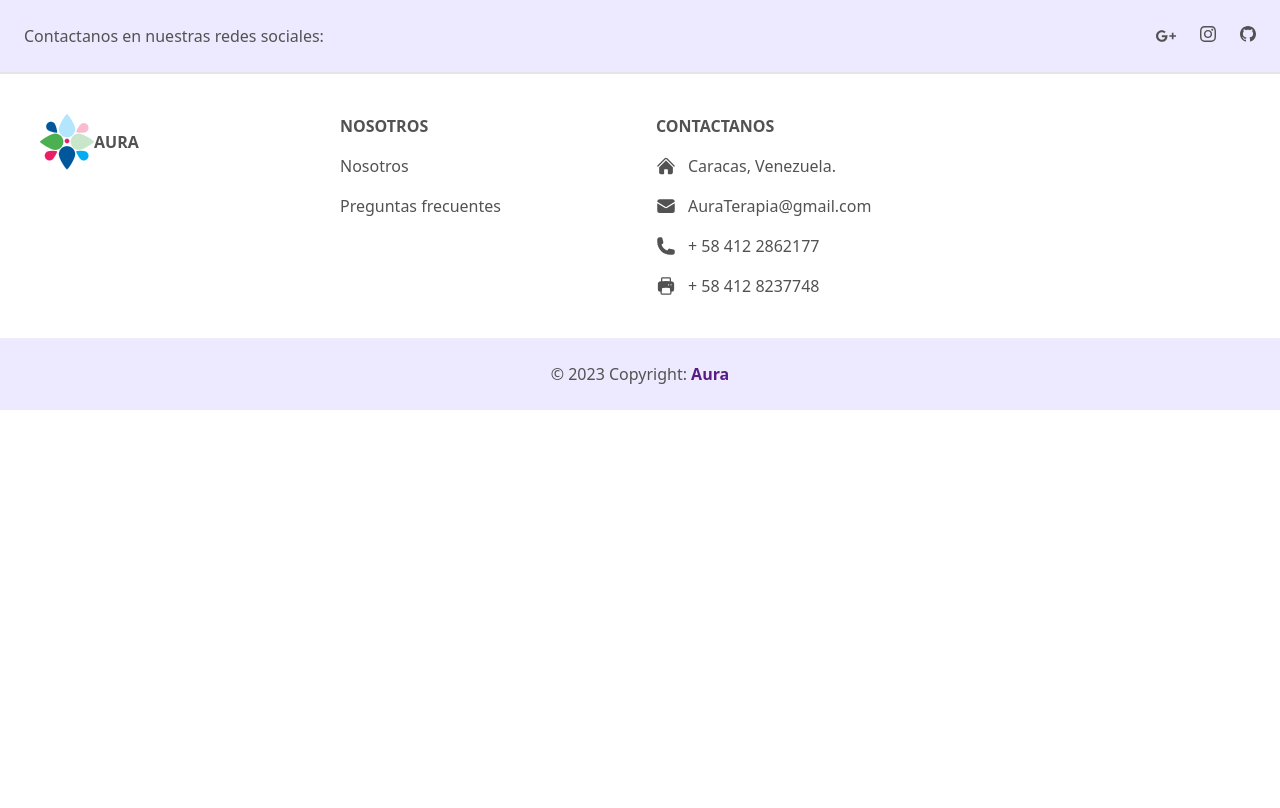
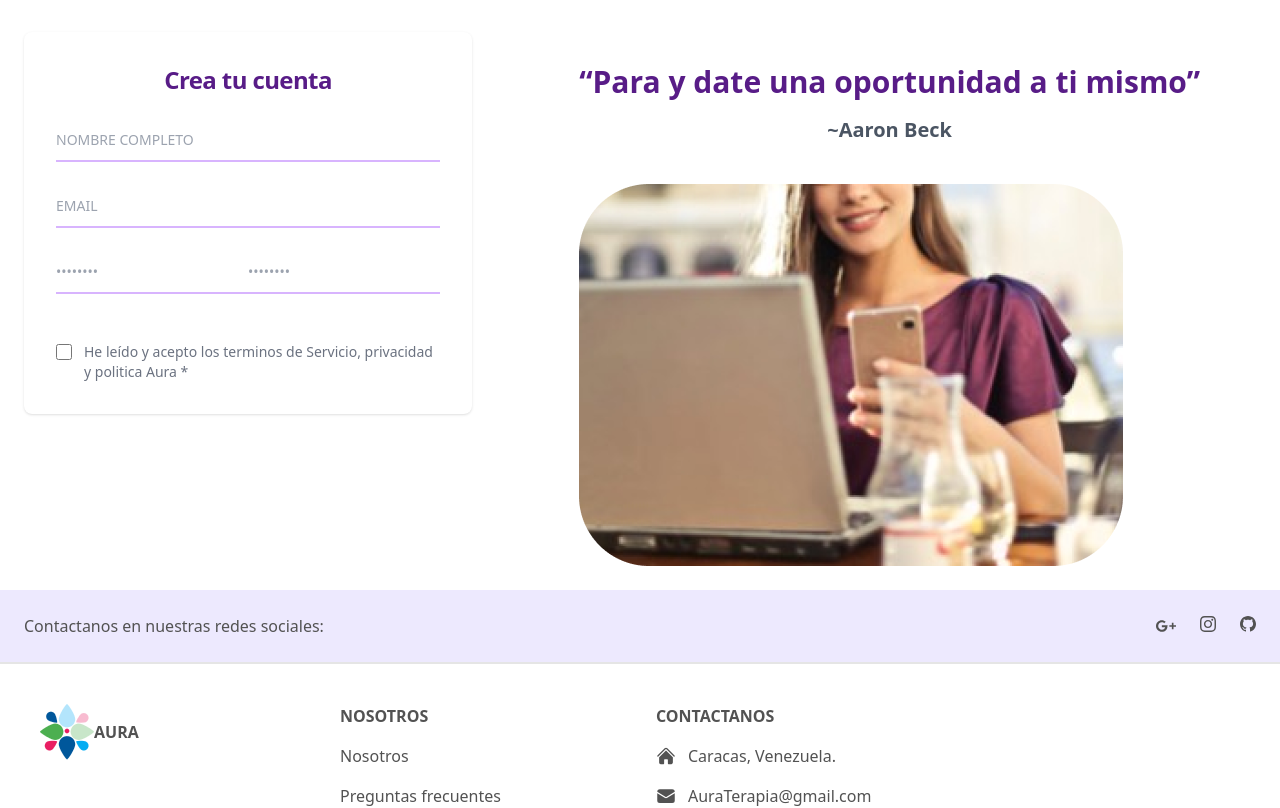
Before and after one commit to giubortone/Aura, a React (Vite) app: page /r in a window 1280 px wide. Shown: the top 808 px of the page. Built offline with nearby package versions, Linux system fonts and the light colour scheme.

Commit message:
registro por terminar
registro por terminar

```diff
--- a/src/App.jsx
+++ b/src/App.jsx
@@ -6,6 +6,7 @@ import Footer from "./Footer";
 import Home from './views/home/home'
 import Loginoption from './views/loginoption/loginoption'
 import Payment from './views/payment/payment'
+import Register from './views/register/register'
 
 function App() {
   return (
@@ -14,6 +15,7 @@ function App() {
         <Route path='/' element={<Home/>} />
         <Route path='h' element={<Loginoption/>} />
         <Route path='p' element={<Payment/>} />
+        <Route path='r' element={<Register/>} />
       </Routes>
       <div className="App">
         <Footer />
--- /dev/null
+++ b/src/views/register/register.jsx
@@ -0,0 +1,70 @@
+import React from 'react'
+
+ export default function Register() {
+    return(
+        <React.Fragment>
+
+            <dev className='flex justify-between'>
+                <dev>
+                    <section class="">
+  <                     div class="items-center justify-center px-6 py-8">
+                           <div class="w-full bg-white rounded-lg shadow dark:border md:mt-0 sm:max-w-md xl:p-0 dark:border-purple-900">
+                               <div class="p-6 space-y-4 md:space-y-6 sm:p-8">
+                                   <h1 class="text-center text-xl font-bold leading-tight tracking-tight text-purple-900 md:text-2xl dark:text-purple-900">
+                                       Crea tu cuenta
+                                   </h1>
+                                   <form class="space-y-4 md:space-y-6" action="#">
+
+                                        <div class="relative z-0 w-full mb-6 group">
+                                            <input type="name" name="floating_name" id="floating_name" class="block py-2.5 px-0 w-full text-sm text-purple-900 bg-transparent border-0 border-b-2 border-purple-300 appearance-none dark:border-purple-600 dark:focus:border-purple-900 focus:outline-none focus:ring-0 focus:border-purple-900 peer" placeholder="NOMBRE COMPLETO" required />
+                                            <label for="floating_name" class="peer-focus:font-medium absolute text-sm text-purple-900 dark:text-purple-400 duration-300 transform -translate-y-6 scale-75 top-3 -z-10 origin-[0] peer-focus:left-0 peer-focus:text-purple-900 peer-focus:dark:text-purple-900 peer-placeholder-shown:scale-100 peer-placeholder-shown:translate-y-0 peer-focus:scale-75 peer-focus:-translate-y-6"></label>
+                                        </div>
+
+                                        <div class="relative z-0 w-full mb-6 group">
+                                            <input type="email" name="floating_email" id="floating_email" class="block py-2.5 px-0 w-full text-sm text-purple-900 bg-transparent border-0 border-b-2 border-purple-300 appearance-none dark:border-purple-600 dark:focus:border-purple-900 focus:outline-none focus:ring-0 focus:border-purple-900 peer" placeholder="EMAIL" required />
+                                            <label for="floating_email" class="peer-focus:font-medium absolute text-sm text-purple-900 dark:text-purple-400 duration-300 transform -translate-y-6 scale-75 top-3 -z-10 origin-[0] peer-focus:left-0 peer-focus:text-purple-900 peer-focus:dark:text-purple-900 peer-placeholder-shown:scale-100 peer-placeholder-shown:translate-y-0 peer-focus:scale-75 peer-focus:-translate-y-6"></label>
+                                        </div>
+
+                                        <div className='flex justify-between'>
+
+                                            <div class="relative z-0 w-full mb-6 group">
+                                                <input type="password" name="floating_password" id="floating_password" class="block py-2.5 px-0 w-full text-sm text-purple-900 bg-transparent border-0 border-b-2 border-purple-300 appearance-none dark:border-purple-600 dark:focus:border-purple-900 focus:outline-none focus:ring-0 focus:border-purple-900 peer" placeholder="••••••••" required />
+                                                <label for="floating_password" class="peer-focus:font-medium absolute text-sm text-purple-900 dark:text-purple-400 duration-300 transform -translate-y-6 scale-75 top-3 -z-10 origin-[0] peer-focus:left-0 peer-focus:text-purple-900 peer-focus:dark:text-purple-900 peer-placeholder-shown:scale-100 peer-placeholder-shown:translate-y-0 peer-focus:scale-75 peer-focus:-translate-y-6"></label>
+                                            </div>
+
+                                            <div class="relative z-0 w-full mb-6 group">
+                                                <input type="password" name="floating_password" id="floating_password" class="block py-2.5 px-0 w-full text-sm text-purple-900 bg-transparent border-0 border-b-2 border-purple-300 appearance-none dark:border-purple-600 dark:focus:border-purple-900 focus:outline-none focus:ring-0 focus:border-purple-900 peer" placeholder="••••••••" required />
+                                                <label for="floating_password" class="peer-focus:font-medium absolute text-sm text-purple-900 dark:text-purple-400 duration-300 transform -translate-y-6 scale-75 top-3 -z-10 origin-[0] peer-focus:left-0 peer-focus:text-purple-900 peer-focus:dark:text-purple-900 peer-placeholder-shown:scale-100 peer-placeholder-shown:translate-y-0 peer-focus:scale-75 peer-focus:-translate-y-6"></label>
+                                            </div>
+
+                                        </div>
+
+                                       <div class="flex items-start">
+                                           <div class="flex items-center h-5">
+                                             <input id="terms" aria-describedby="terms" type="checkbox" class="w-4 h-4 border border-gray-300 rounded bg-gray-50 focus:ring-3 focus:ring-primary-300 dark:bg-gray-700 dark:border-gray-600 dark:focus:ring-primary-600 dark:ring-offset-gray-800" required=""/>
+                                           </div>
+                                           <div class="ml-3 text-sm">
+                                             <label for="terms" class="font-light text-gray-500 dark:text-gray-300">He leído y acepto <a class="font-medium text-primary-600 hover:underline dark:text-primary-500" href="#">los terminos de Servicio, privacidad y politica Aura *</a></label>
+                                           </div>
+                                       </div>
+
+                                   </form>
+                               </div>
+                           </div>
+                        </div>
+                    </section>
+                </dev>
+
+                <dev className='mt-16 text-center mr-20'>
+                    <h1 className='text-3xl mb-4 font-bold text-purple-900'>“Para y date una oportunidad a ti mismo”</h1>
+                    <h3 className='text-xl mb-4 font-bold text-gray-600'>~Aaron Beck</h3>
+                    <br></br>
+                    <img className='rounded-lg' src='src\assets\photo-register1.png' alt='foto registro'/>
+                    <br></br>
+                </dev>
+            </dev>
+
+        </React.Fragment>
+
+    )
+}
```
Also changed, not shown: src/assets/photo-register1.png (added), src/views/register/register.css (added).
